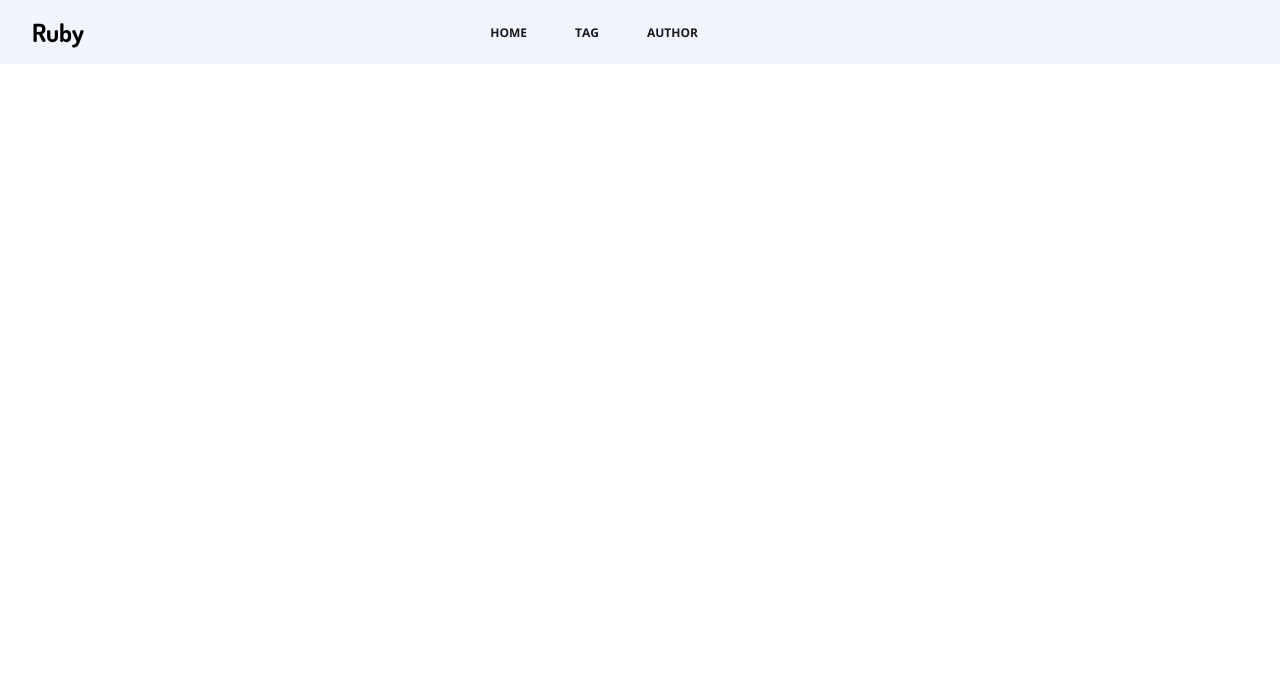
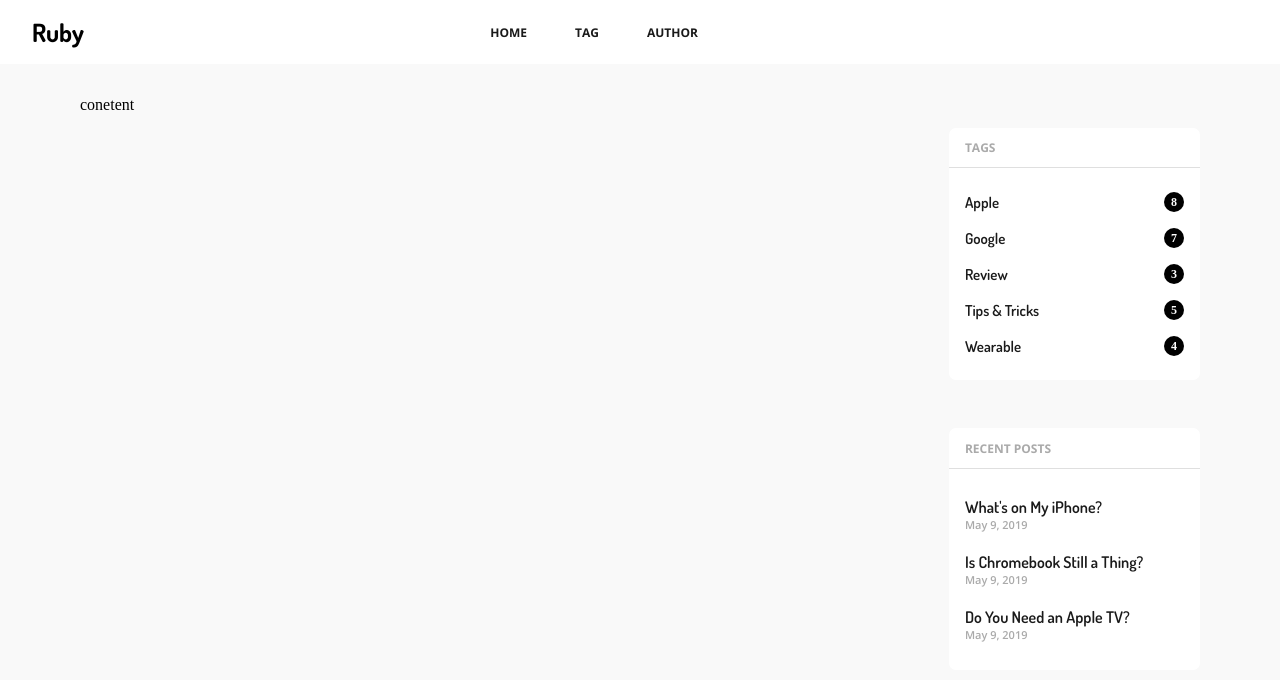
Before and after one commit to TidbitsJS/Ruby-Blog, a React (Create React App) app: page / in a window 1280 px wide. Shown: the top 680 px of the page. Built offline with nearby package versions, Linux system fonts and the light colour scheme.

Commit message:
home page shortcut sidebar

```diff
--- a/src/App.js
+++ b/src/App.js
@@ -1,10 +1,12 @@
 import "./App.css";
 import Header from "./container/Header/Header";
+import Home from "./container/pages/Home/Home";
 
 function App() {
   return (
     <div className="App">
       <Header />
+      <Home />
     </div>
   );
 }
--- /dev/null
+++ b/src/components/RecentPost.js
@@ -0,0 +1,13 @@
+import React from "react";
+import "./recentPost.css";
+
+const RecentPost = (props) => {
+  return (
+    <div className="recentPosts-post">
+      <h5>{props.title}</h5>
+      <p>{props.date}</p>
+    </div>
+  );
+};
+
+export default RecentPost;
--- /dev/null
+++ b/src/components/ShortcutBar.js
@@ -0,0 +1,36 @@
+import React from "react";
+import RecentPost from "./RecentPost";
+import TagLine from "./TagLine";
+
+import "./shortcutBar.css";
+
+const ShortcutBar = () => {
+  return (
+    <div className="ruby-blog__shortcutBar-container">
+      <div className="ruby_blog__shortcutBar-container__tagsBar">
+        <div className="ruby_blog__shortcutBar-container__tagsBar-head">
+          <p>Tags</p>
+        </div>
+        <div className="ruby-blog__shortcutBar-container__tagsBar-content">
+          <TagLine title="Apple" count={8} />
+          <TagLine title="Google" count={7} />
+          <TagLine title="Review" count={3} />
+          <TagLine title="Tips & Tricks" count={5} />
+          <TagLine title="Wearable" count={4} />
+        </div>
+      </div>
+      <div className="ruby_blog__shortcutBar-container__recentPostsBar">
+        <div className="ruby_blog__shortcutBar-container__recentPostsBar-head">
+          <p>Recent Posts</p>
+        </div>
+        <div className="ruby-blog__shortcutBar-container__recentPostsBar-content">
+          <RecentPost title="What's on My iPhone?" date="May 9, 2019" />
+          <RecentPost title="Is Chromebook Still a Thing?" date="May 9, 2019" />
+          <RecentPost title="Do You Need an Apple TV?" date="May 9, 2019" />
+        </div>
+      </div>
+    </div>
+  );
+};
+
+export default ShortcutBar;
--- /dev/null
+++ b/src/components/TagLine.js
@@ -0,0 +1,16 @@
+import React from "react";
+
+import "./tagLine.css";
+
+const TagLine = (props) => {
+  return (
+    <div className="taglist-tag">
+      <p>{props.title}</p>
+      <div className="taglist-tagCount">
+        <div>{props.count}</div>
+      </div>
+    </div>
+  );
+};
+
+export default TagLine;
--- /dev/null
+++ b/src/components/recentPost.css
@@ -0,0 +1,21 @@
+.recentPosts-post {
+  display: flex;
+  flex-direction: column;
+  cursor: pointer;
+  margin: 0.5rem 0rem;
+}
+
+.recentPosts-post h5 {
+  font-family: "Dosis", sans-serif;
+  font-size: 16px;
+  color: #1a1a1a;
+  font-weight: 600;
+}
+
+.recentPosts-post p {
+  font-size: 11px;
+  font-family: "Open Sans", sans-serif;
+  text-transform: capitalize;
+  color: #aaa;
+  font-weight: 600;
+}
--- /dev/null
+++ b/src/components/shortcutBar.css
@@ -0,0 +1,38 @@
+.ruby_blog__shortcutBar-container__tagsBar,
+.ruby_blog__shortcutBar-container__recentPostsBar {
+  background: #fff;
+
+  display: flex;
+  flex-direction: column;
+
+  margin-bottom: 3rem;
+  border-radius: 7px;
+}
+
+.ruby_blog__shortcutBar-container__tagsBar-head,
+.ruby_blog__shortcutBar-container__recentPostsBar-head {
+  border-bottom: 1px solid #dfdfdf;
+  padding: 0.7rem 1rem;
+}
+
+.ruby_blog__shortcutBar-container__tagsBar-head p,
+.ruby_blog__shortcutBar-container__recentPostsBar-head p {
+  font-family: "Open Sans", sans-serif;
+  color: #aaa;
+  text-transform: uppercase;
+  font-size: 12px;
+  font-weight: 700;
+}
+
+.ruby-blog__shortcutBar-container__tagsBar-content,
+.ruby-blog__shortcutBar-container__recentPostsBar-content {
+  padding: 0.5rem 1rem;
+}
+
+.ruby-blog__shortcutBar-container__tagsBar-content .taglist-tag {
+  margin: 1rem 0;
+}
+
+.ruby-blog__shortcutBar-container__recentPostsBar-content .recentPosts-post {
+  margin: 1.25rem 0;
+}
--- /dev/null
+++ b/src/components/tagLine.css
@@ -0,0 +1,35 @@
+.taglist-tag {
+  display: flex;
+  justify-content: space-between;
+  align-items: center;
+  margin: 0.7rem 0rem;
+
+  cursor: pointer;
+}
+
+.taglist-tag p {
+  font-family: "Dosis", sans-serif;
+  text-transform: capitalize;
+  color: #1a1a1a;
+  font-weight: 600;
+  font-size: 15px;
+}
+
+.taglist-tagCount {
+  display: flex;
+}
+
+.taglist-tagCount div {
+  width: 20px;
+  height: 20px;
+
+  display: flex;
+  justify-content: center;
+  align-items: center;
+
+  background: #000;
+  border-radius: 50%;
+  color: #fff;
+  font-weight: 800;
+  font-size: 12px;
+}
--- a/src/container/Header/Header.js
+++ b/src/container/Header/Header.js
@@ -1,6 +1,8 @@
 import React, { useState } from "react";
 import { HiOutlineMenuAlt1 } from "react-icons/hi";
 import { IoIosCloseCircle } from "react-icons/io";
+import RecentPost from "../../components/RecentPost";
+import TagLine from "../../components/TagLine";
 
 import "./header.css";
 
@@ -58,36 +60,11 @@ const Header = () => {
                   Tags
                 </p>
                 <div className="ruby-blog__header-container__nav-smallDevice__sidebar-content__tagslist">
-                  <div className="ruby-blog__header-container__nav-smallDevice__sidebar-content__taglist-tag">
-                    <p>Apple</p>
-                    <div className="ruby-blog__header-container__nav-smallDevice__sidebar-content__taglist-tagCount">
-                      <div>8</div>
-                    </div>
-                  </div>
-                  <div className="ruby-blog__header-container__nav-smallDevice__sidebar-content__taglist-tag">
-                    <p>Google</p>
-                    <div className="ruby-blog__header-container__nav-smallDevice__sidebar-content__taglist-tagCount">
-                      <div>7</div>
-                    </div>
-                  </div>
-                  <div className="ruby-blog__header-container__nav-smallDevice__sidebar-content__taglist-tag">
-                    <p>Review</p>
-                    <div className="ruby-blog__header-container__nav-smallDevice__sidebar-content__taglist-tagCount">
-                      <div>3</div>
-                    </div>
-                  </div>
-                  <div className="ruby-blog__header-container__nav-smallDevice__sidebar-content__taglist-tag">
-                    <p>Tips & Tricks</p>
-                    <div className="ruby-blog__header-container__nav-smallDevice__sidebar-content__taglist-tagCount">
-                      <div>5</div>
-                    </div>
-                  </div>
-                  <div className="ruby-blog__header-container__nav-smallDevice__sidebar-content__taglist-tag">
-                    <p>Wearable</p>
-                    <div className="ruby-blog__header-container__nav-smallDevice__sidebar-content__taglist-tagCount">
-                      <div>4</div>
-                    </div>
-                  </div>
+                  <TagLine title="Apple" count={8} />
+                  <TagLine title="Google" count={7} />
+                  <TagLine title="Review" count={3} />
+                  <TagLine title="Tips & Tricks" count={5} />
+                  <TagLine title="Wearable" count={4} />
                 </div>
               </div>
 
@@ -96,18 +73,15 @@ const Header = () => {
                   Recent Posts
                 </p>
                 <div className="ruby-blog__header-container__nav-smallDevice__sidebar-content__recentPosts-posts">
-                  <div className="ruby-blog__header-container__nav-smallDevice__sidebar-content__recentPosts-post">
-                    <h5>What's on My iPhone?</h5>
-                    <p>May 9, 2019</p>
-                  </div>
-                  <div className="ruby-blog__header-container__nav-smallDevice__sidebar-content__recentPosts-post">
-                    <h5>Is Chromebook Still a Thing?</h5>
-                    <p>May 9, 2019</p>
-                  </div>
-                  <div className="ruby-blog__header-container__nav-smallDevice__sidebar-content__recentPosts-post">
-                    <h5>Do You Need an Apple TV?</h5>
-                    <p>May 9, 2019</p>
-                  </div>
+                  <RecentPost title="What's on My iPhone?" date="May 9, 2019" />
+                  <RecentPost
+                    title="Is Chromebook Still a Thing?"
+                    date="May 9, 2019"
+                  />
+                  <RecentPost
+                    title="Do You Need an Apple TV?"
+                    date="May 9, 2019"
+                  />
                 </div>
               </div>
             </div>
--- a/src/container/Header/header.css
+++ b/src/container/Header/header.css
@@ -5,7 +5,6 @@
   align-items: center;
   padding: 1rem 2rem;
 
-  background: #f0f5ff;
   position: relative;
 }
 
@@ -63,6 +62,7 @@
   height: 100vh;
   left: 25%;
   top: 0%;
+  z-index: 10;
 
   padding: 1rem;
   overflow-y: scroll;
@@ -146,43 +146,6 @@
   display: flex;
 }
 
-.ruby-blog__header-container__nav-smallDevice__sidebar-content__taglist-tag {
-  display: flex;
-  justify-content: space-between;
-  align-items: center;
-  margin: 0.7rem 0rem;
-
-  cursor: pointer;
-}
-
-.ruby-blog__header-container__nav-smallDevice__sidebar-content__taglist-tag p {
-  font-family: "Dosis", sans-serif;
-  text-transform: capitalize;
-  color: #1a1a1a;
-  font-weight: 600;
-  font-size: 15px;
-}
-
-.ruby-blog__header-container__nav-smallDevice__sidebar-content__taglist-tagCount {
-  display: flex;
-}
-
-.ruby-blog__header-container__nav-smallDevice__sidebar-content__taglist-tagCount
-  div {
-  width: 20px;
-  height: 20px;
-
-  display: flex;
-  justify-content: center;
-  align-items: center;
-
-  background: #000;
-  border-radius: 50%;
-  color: #fff;
-  font-weight: 800;
-  font-size: 12px;
-}
-
 .ruby-blog__header-container__nav-smallDevice__sidebar-content__recentPosts {
   display: flex;
   flex-direction: column;
@@ -194,27 +157,3 @@
   flex-direction: column;
   margin-top: 0.4rem;
 }
-
-.ruby-blog__header-container__nav-smallDevice__sidebar-content__recentPosts-post {
-  display: flex;
-  flex-direction: column;
-  cursor: pointer;
-  margin: 0.5rem 0rem;
-}
-
-.ruby-blog__header-container__nav-smallDevice__sidebar-content__recentPosts-post
-  h5 {
-  font-family: "Dosis", sans-serif;
-  font-size: 16px;
-  color: #1a1a1a;
-  font-weight: 600;
-}
-
-.ruby-blog__header-container__nav-smallDevice__sidebar-content__recentPosts-post
-  p {
-  font-size: 11px;
-  font-family: "Open Sans", sans-serif;
-  text-transform: capitalize;
-  color: #aaa;
-  font-weight: 600;
-}
--- /dev/null
+++ b/src/container/pages/Home/Home.js
@@ -0,0 +1,17 @@
+import React from "react";
+import ShortcutBar from "../../../components/ShortcutBar";
+
+import "./home.css";
+
+const Home = () => {
+  return (
+    <div className="ruby-blog__home-container">
+      <div className="ruby-blog__home-container__content">conetent</div>
+      <div className="ruby-blog__home-container__sideBar">
+        <ShortcutBar />
+      </div>
+    </div>
+  );
+};
+
+export default Home;
--- /dev/null
+++ b/src/container/pages/Home/home.css
@@ -0,0 +1,25 @@
+.ruby-blog__home-container {
+  background: #f9f9f9;
+  padding: 2rem 5rem;
+
+  display: flex;
+  flex-direction: row;
+  justify-content: center;
+
+  height: 200vh;
+}
+
+.ruby-blog__home-container__content {
+  flex: 2;
+  margin-right: 2rem;
+}
+
+.ruby-blog__home-container__sideBar {
+  flex: 0.6;
+  position: -webkit-sticky;
+  position: sticky;
+  top: 0;
+  height: 50vh;
+
+  padding-top: 2rem;
+}
```
